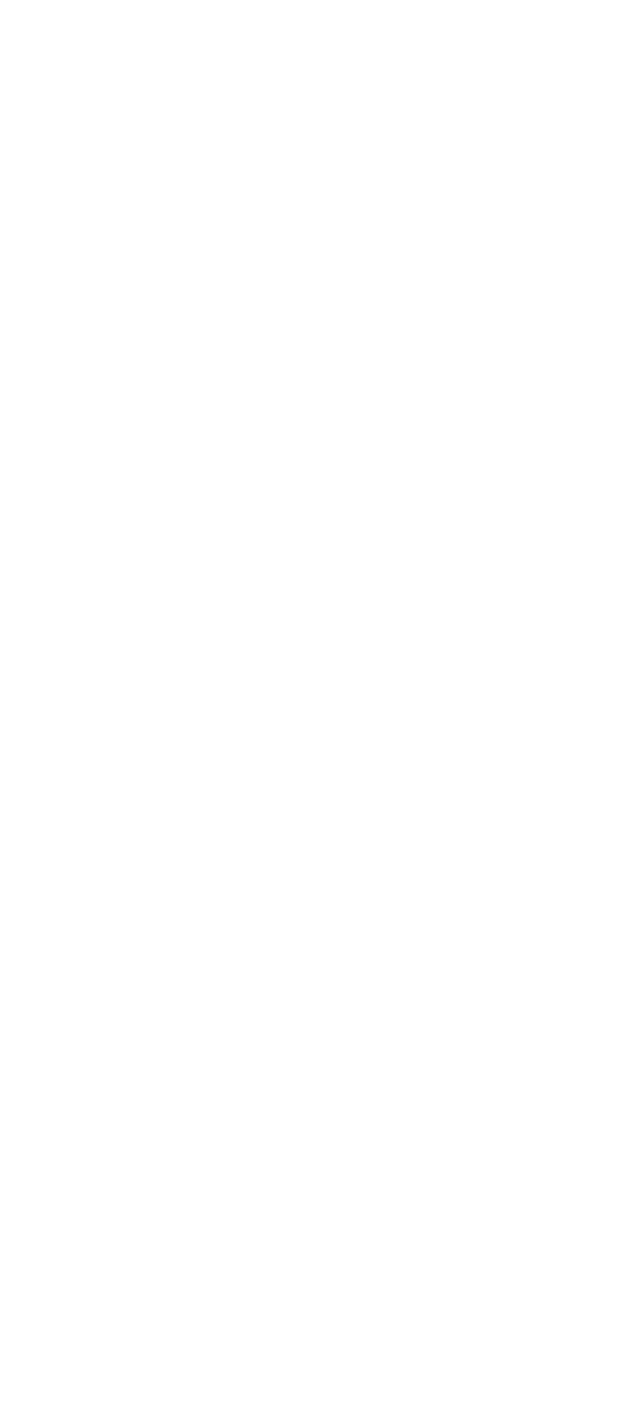
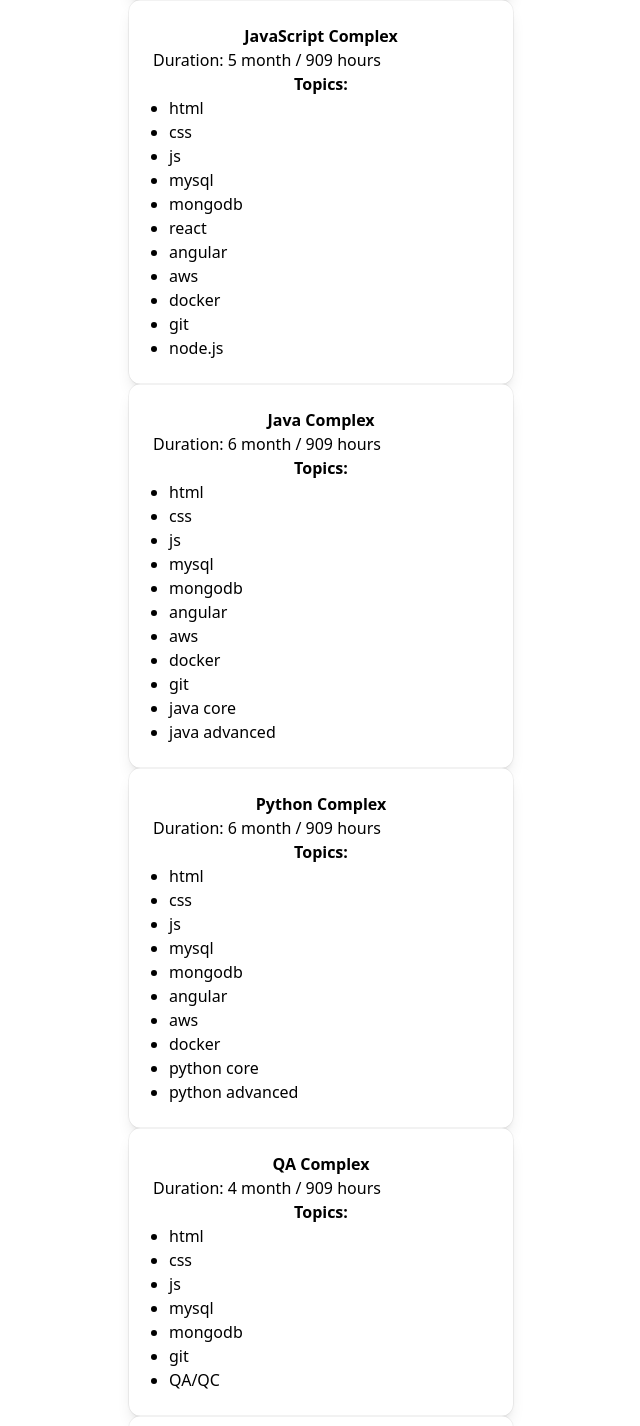
Before and after one commit to AntonSkyrda/react-hw, a React (Vite) app: page / in a window 1280 px wide. Shown: the part 4320-5746 px from the top of the page, without its empty margins (319-959 px from the left). Before the commit the page ends 4320 px from the top, so only its background shows below. Built offline with nearby package versions, Linux system fonts and the light colour scheme.

Commit message:
done task4

```diff
--- a/src/App.tsx
+++ b/src/App.tsx
@@ -4,6 +4,8 @@ import {TittleArrayComponent} from "./components/title-array-component/TittleArr
 import {CoursesAndDurationComponent} from "./components/courses-and-duration-component/CoursesAndDurationComponent.tsx";
 import {coursesAndDurationArray} from "./data/coursesAndDurationArray.ts";
 import {FamilyComponent} from "./components/family-component/FamilyComponent.tsx";
+import {coursesArray} from "./data/coursesArray.ts";
+import {CoursesComponent} from "./components/courses-component/CoursesComponent.tsx";
 
 const App = () => {
 
@@ -22,6 +24,11 @@ const App = () => {
             {
                 FamilyComponent()
             }
+            {
+                coursesArray.map((course, index) => (
+                    <CoursesComponent course={course} key={index}/>
+                ))
+            }
         </>
     )
 }
--- /dev/null
+++ b/src/components/courses-component/CoursesComponent.tsx
@@ -0,0 +1,23 @@
+import type { FC } from 'react';
+import type {ICourse} from "../../models/Course.ts";
+
+type CoursesComponentPropsType = {
+    course: ICourse;
+}
+
+export const CoursesComponent: FC<CoursesComponentPropsType> = ({course}) => {
+    return (
+        <div className="mx-auto max-w-sm items-center gap-x-4 rounded-xl bg-white p-6 shadow-lg outline outline-black/5 dark:bg-slate-800 dark:shadow-none dark:-outline-offset-1 dark:outline-white/10">
+            <h2 className="text-center font-bold">{course.title}</h2>
+            <p>Duration: {course.monthDuration} month / {course.hourDuration} hours</p>
+            <ul className="text-center font-bold list-disc">Topics:
+                {
+                    course.modules.map((value, index) => (
+                        <li className="text-left font-normal padin ml-4" key={index}>{value}</li>
+                    ))
+                }
+            </ul>
+
+        </div>
+    );
+};
--- /dev/null
+++ b/src/data/coursesArray.ts
@@ -0,0 +1,69 @@
+export const coursesArray = [
+    {
+        title: 'JavaScript Complex',
+        monthDuration: 5,
+        hourDuration: 909,
+        modules: ['html', 'css', 'js', 'mysql', 'mongodb', 'react', 'angular', 'aws', 'docker', 'git', 'node.js']
+    },
+    {
+        title: 'Java Complex',
+        monthDuration: 6,
+        hourDuration: 909,
+        modules: ['html',
+            'css',
+            'js',
+            'mysql',
+            'mongodb',
+            'angular',
+            'aws',
+            'docker',
+            'git',
+            'java core',
+            'java advanced']
+    },
+    {
+        title: 'Python Complex',
+        monthDuration: 6,
+        hourDuration: 909,
+        modules: ['html',
+            'css',
+            'js',
+            'mysql',
+            'mongodb',
+            'angular',
+            'aws',
+            'docker',
+            'python core',
+            'python advanced']
+    },
+    {
+        title: 'QA Complex',
+        monthDuration: 4,
+        hourDuration: 909,
+        modules: ['html', 'css', 'js', 'mysql', 'mongodb', 'git', 'QA/QC']
+    },
+    {
+        title: 'FullStack',
+        monthDuration: 7,
+        hourDuration: 909,
+        modules: ['html',
+            'css',
+            'js',
+            'mysql',
+            'mongodb',
+            'react',
+            'angular',
+            'aws',
+            'docker',
+            'git',
+            'node.js',
+            'python',
+            'java']
+    },
+    {
+        title: 'Frontend',
+        monthDuration: 4,
+        hourDuration: 909,
+        modules: ['html', 'css', 'js', 'mysql', 'mongodb', 'react', 'angular', 'aws', 'docker', 'git', 'sass']
+    }
+];
--- /dev/null
+++ b/src/models/Course.ts
@@ -0,0 +1,6 @@
+export interface ICourse {
+    title: string;
+    monthDuration: number;
+    hourDuration: number;
+    modules: string[];
+}
```
